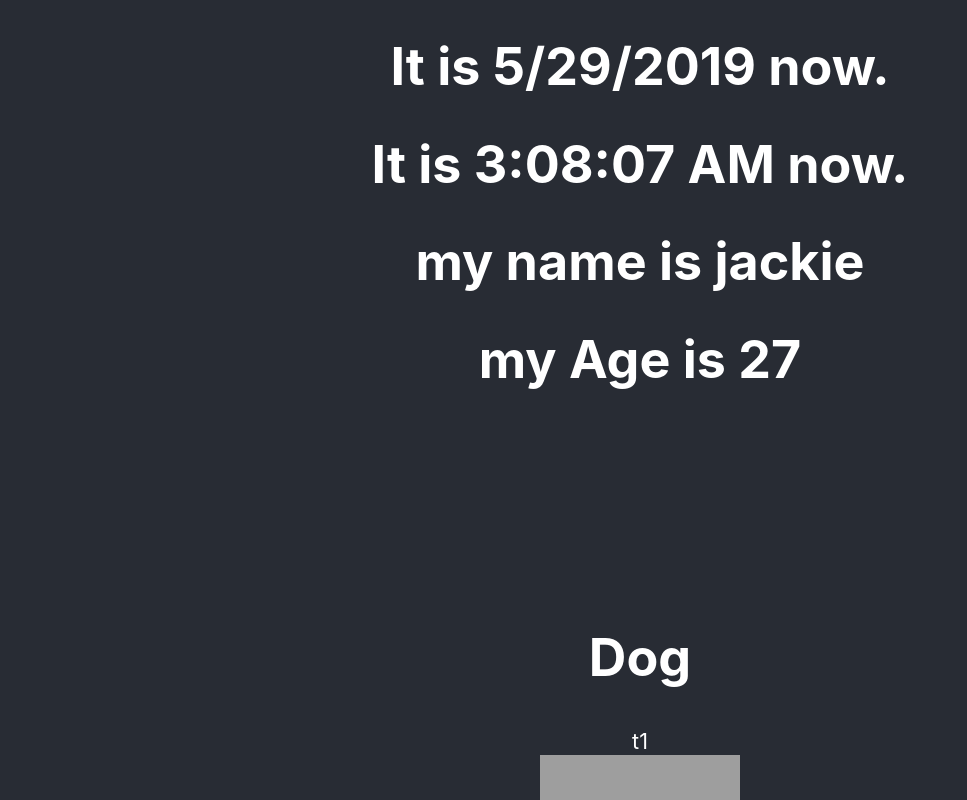
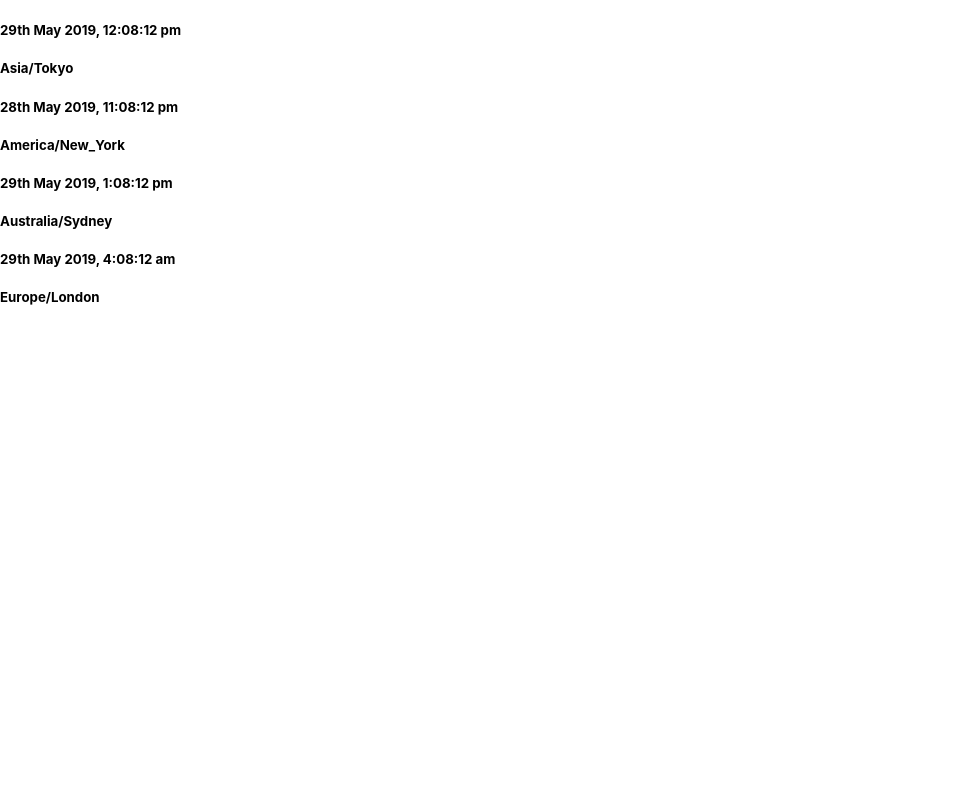
Before and after one commit to maxzhang686/timezone, a React (Create React App) app: page / in a window 1280 px wide. Shown: the top 800 px of the page, without its empty margins (0-967 px from the left). Built offline with nearby package versions, Linux system fonts and the light colour scheme; grey boxes are pictures that could not be loaded.

Commit message:
timezone add

```diff
--- a/package.json
+++ b/package.json
@@ -3,6 +3,8 @@
   "version": "0.1.0",
   "private": true,
   "dependencies": {
+    "moment": "^2.24.0",
+    "moment-timezone": "^0.5.25",
     "react": "^16.8.6",
     "react-dom": "^16.8.6",
     "react-scripts": "2.1.8"
--- a/src/App.js
+++ b/src/App.js
@@ -1,34 +1,53 @@
 import React, { Component } from 'react';
-import logo from './logo.svg';
-import DateDisplay from "./DateDisplay";
-import Card from './Card';
+
+import DateDisplay from "./component/DateDisplay";
+// import Card from './Component/Card';
+// import Clock from './component/Clock01';
 import './App.css';
+import Clock from './Clock';
 
 
-const title = ['Dog', 'Cat', 'Bird'];
-const subTitle = ['t1','t2','t3'];
-const img = [
-  'https://picsum.photos/id/237/200/300',
-  'https://picsum.photos/id/237/200/300',
-  'https://picsum.photos/id/237/200/300'
-]
+
+// const title = ['Dog', 'Cat', 'Bird'];
+// const subTitle = ['t1','t2','t3'];
+// const img = [
+//   'https://picsum.photos/id/237/200/300',
+//   'https://picsum.photos/id/237/200/300',
+//   'https://picsum.photos/id/237/200/300'
+// ]
 
 
 class App extends Component {
+
+// constructor(props){
+//   super(props);
+//   const time =  new Date().toLocaleTimeString();
+//   this.state = {
+//     time, }
+// }
+
+// componentDidMount(){
+// setInterval(()=>{
+//   this.setState({time:new Date().toLocaleTimeString()});
+// }
+//   ,100);
+// }
+
   render() {
     return (
       <div className="App">
         <header className="App-header">
-        <DateDisplay
-        message={`It is ${new Date().toLocaleDateString()} now.`}
-        owner={ {name:'jackie',age:'27'}}
-        />
+          <Clock/>
 
 
-        <Card  title={title[0]} subTitle={subTitle[0]} img={img[0]}/>
-        <Card  title={title[1]} subTitle={subTitle[1]} img={img[0]}/>
-        <Card  title={title[2]} subTitle={subTitle[2]} img={img[0]}/>
 
+          <DateDisplay
+          message={`Start Time : ${new Date().toLocaleTimeString()}`}
+          owner={ {name:'jackie',age:'27'}}
+          />
+          {/* <Card  title={title[0]} subTitle={subTitle[0]} img={img[0]}/>
+          <Card  title={title[1]} subTitle={subTitle[1]} img={img[0]}/>
+          <Card  title={title[2]} subTitle={subTitle[2]} img={img[0]}/> */}
 
         </header>
       </div>
--- /dev/null
+++ b/src/Clock/index.js
@@ -0,0 +1,34 @@
+import React from 'react';
+// import moment from 'moment';
+import moment from 'moment-timezone';
+class Clock extends React.Component{
+  constructor(props){
+    super(props);
+    this.state = {time: moment().tz(this.props.tz).format('Do MMMM YYYY, h:mm:ss a')}
+  }
+  componentDidMount(){
+    this.updateTime()
+  }
+  updateTime(){
+   this.timerid = setInterval(()=>this.setState({time:moment().tz(this.props.tz).format('Do MMMM YYYY, h:mm:ss a')}),1000);
+  }
+
+  componentWillUnmount(){
+    clearInterval(this.timerid)
+  }
+
+  render(){
+    const{time} = this.state;
+    const{tz} = this.props;
+    return(
+
+      <div>
+        <h5>{time}</h5>
+        <h5>{tz}</h5>
+      </div>
+
+    );
+  }
+}
+
+export default Clock;
--- a/src/Card.js
+++ b/src/component/Card.js
@@ -1,8 +1,6 @@
 import React, { Component } from 'react';
-import logo from './logo.svg';
-import './App.css';
 
-
+import '../App.css';
 
 // const Card = function (props){
 
@@ -22,27 +20,14 @@ class Card extends Component {
   render() {
     return (
       <div className="App">
-        <header className="App-header">
 
 
-
-        <div>
         <h1>{this.props.title}</h1>
         <small>{this.props.subTitle}</small>
         <br/>
         <img src={this.props.img} alt=""/>
 
-        </div>
 
-
-
-
-        {/* <Card title="Dog" subTitle="this is a dog" img="https://picsum.photos/id/237/200/300"/>
-        <Card title="Cat" subTitle="this is a cat" img="https://picsum.photos/id/237/200/300"/>
-        <Card title="bird" subTitle="this is a bird" img="https://picsum.photos/id/237/200/300"/> */}
-
-
-        </header>
       </div>
     );
   }
--- /dev/null
+++ b/src/component/Clock01.js
@@ -0,0 +1,32 @@
+import React from "react";
+
+class Clock extends React.Component{
+constructor(props){
+  super(props);
+  this.state ={ time:new Date()}
+}
+
+componentDidMount(){
+  //Fires immediately when dom element is mounted
+this.updateTime()
+}
+
+updateTime() {
+  this.timerID = setInterval(()=>this.setState({ time: new Date() }),100);
+  }
+
+componentWillUnmount(){
+  //clear when unmount
+  clearInterval(this.timerID)
+}
+
+  render(){
+    return(
+      <div>
+        <h1>It is {this.state.time.toLocaleTimeString()}.</h1>
+      </div>
+    );
+  }
+}
+
+export default Clock;
--- a/src/DateDisplay.js
+++ b/src/component/DateDisplay.js
@@ -1,13 +1,17 @@
 import React from "react";
+
+
+
 
 class DateDisplay extends React.Component{
     render()    {
          return (
+
             <div>
-                <h1>{this.props.message}</h1>
-                <h1>It is {new Date().toLocaleTimeString()} now.</h1>
-                <h1>my name is {this.props.owner.name}</h1>
-                <h1>my Age is {this.props.owner.age}</h1>
+                <h4>{this.props.message}</h4>
+                <h4>It is {new Date().toLocaleDateString()} now.</h4>
+                <h3>my name is {this.props.owner.name}</h3>
+                <h3>my Age is {this.props.owner.age}</h3>
 
 
             </div>
--- a/src/index.js
+++ b/src/index.js
@@ -2,9 +2,11 @@ import React from 'react';
 import ReactDOM from 'react-dom';
 import './index.css';
 import App from './App';
+import ClockWall from './page/ClockWall'
 import * as serviceWorker from './serviceWorker';
 
-ReactDOM.render(<App />, document.getElementById('root'));
+
+ReactDOM.render(<ClockWall />, document.getElementById('root'));
 
 // If you want your app to work offline and load faster, you can change
 // unregister() to register() below. Note this comes with some pitfalls.
--- /dev/null
+++ b/src/page/ClockWall.js
@@ -0,0 +1,22 @@
+import React,{Component} from 'react';
+import Clock from '../Clock'
+import '../App.css'
+
+
+class ClockWall extends Component{
+
+  render(){
+    const tzs = ['Asia/Tokyo','America/New_York','Australia/Sydney','Europe/London'];
+
+    return(
+    <div>
+      <Clock tz={tzs[0]}/>
+      <Clock tz={tzs[1]}/>
+      <Clock tz={tzs[2]}/>
+      <Clock tz={tzs[3]}/>
+
+    </div>
+    );
+  }
+}
+export default ClockWall;
```
Also changed, not shown: 1 other file (tests, documents, lock files or other folders).
